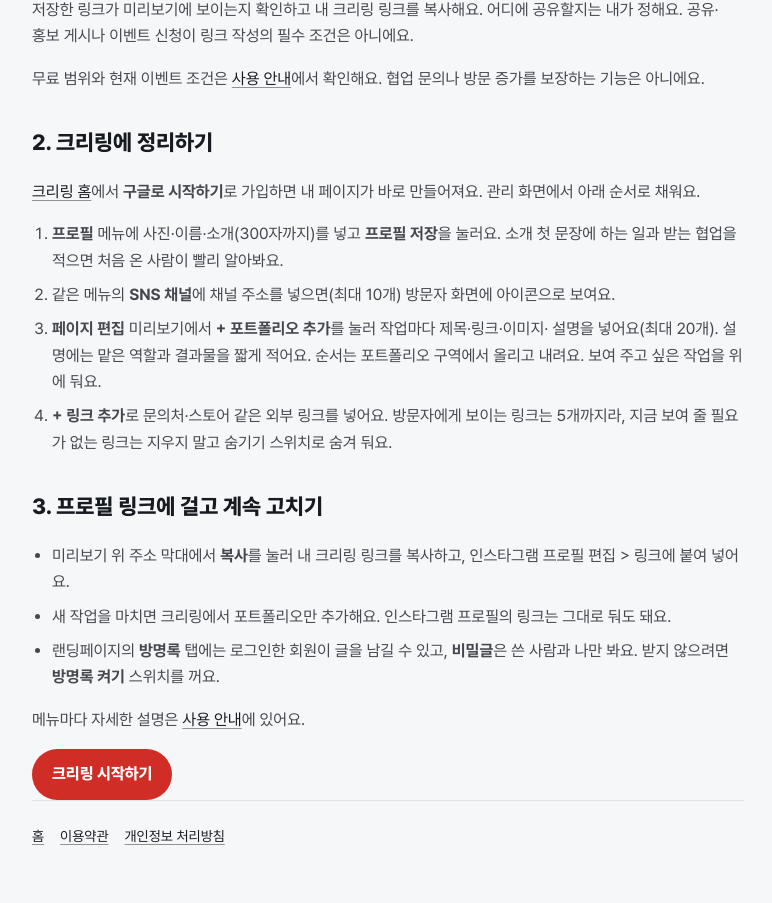
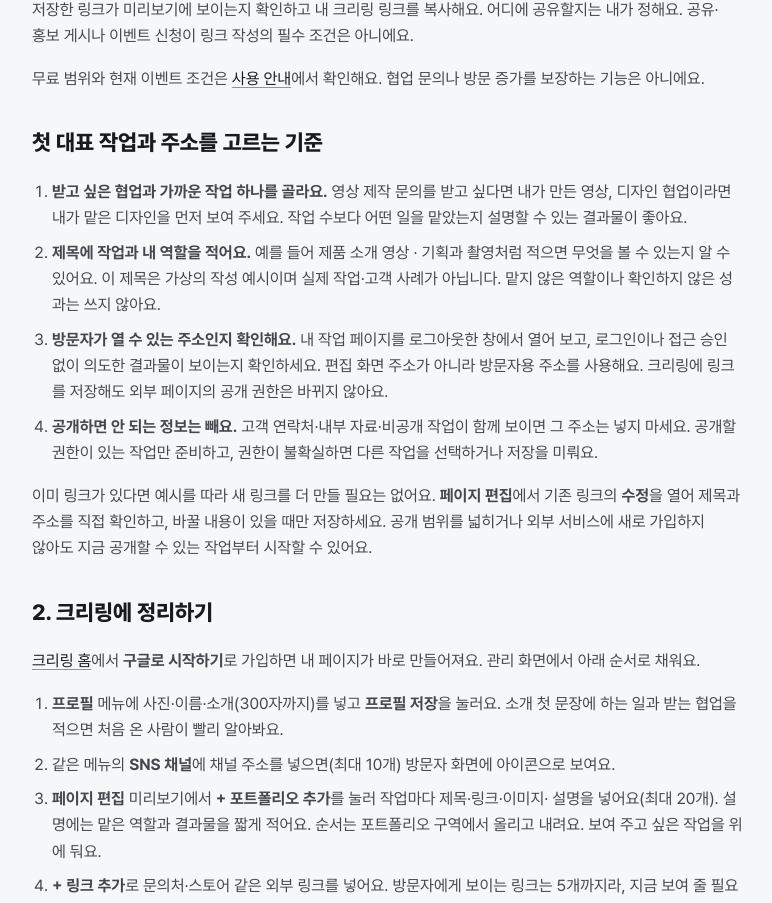
Before and after one commit to ai-worker-lab/crelink, a Next.js app in the folder apps/web/: page /docs/creator-portfolio-page in a window 1280 px wide. Shown: the part 1040-1943 px from the top of the page, without its empty margins (252-1024 px from the left). Built offline with nearby package versions, Linux system fonts and the light colour scheme.

Commit message:
feat(web): 협업 대표 작업과 방문자 접근 점검 안내
docs/work/orchestrator/0168-creator-starter-kit.md

AI-Operator-Run: 0a67138d-68da-47d4-a0b3-ccbfb5951c51

```diff
--- a/apps/web/src/app/(public)/docs/creator-portfolio-page/page.tsx
+++ b/apps/web/src/app/(public)/docs/creator-portfolio-page/page.tsx
@@ -73,6 +73,36 @@ export default function CreatorPortfolioPage() {
         </p>
       </section>
 
+      <section aria-labelledby="pf-choose-work">
+        <h2 id="pf-choose-work">첫 대표 작업과 주소를 고르는 기준</h2>
+        <ol>
+          <li>
+            <strong>받고 싶은 협업과 가까운 작업 하나를 골라요.</strong> 영상 제작 문의를 받고 싶다면 내가 만든 영상,
+            디자인 협업이라면 내가 맡은 디자인을 먼저 보여 주세요. 작업 수보다 어떤 일을 맡았는지 설명할 수 있는
+            결과물이 좋아요.
+          </li>
+          <li>
+            <strong>제목에 작업과 내 역할을 적어요.</strong> 예를 들어 <em>제품 소개 영상 · 기획과 촬영</em>처럼
+            적으면 무엇을 볼 수 있는지 알 수 있어요. 이 제목은 가상의 작성 예시이며 실제 작업·고객 사례가 아닙니다.
+            맡지 않은 역할이나 확인하지 않은 성과는 쓰지 않아요.
+          </li>
+          <li>
+            <strong>방문자가 열 수 있는 주소인지 확인해요.</strong> 내 작업 페이지를 로그아웃한 창에서 열어 보고,
+            로그인이나 접근 승인 없이 의도한 결과물이 보이는지 확인하세요. 편집 화면 주소가 아니라 방문자용 주소를
+            사용해요. 크리링에 링크를 저장해도 외부 페이지의 공개 권한은 바뀌지 않아요.
+          </li>
+          <li>
+            <strong>공개하면 안 되는 정보는 빼요.</strong> 고객 연락처·내부 자료·비공개 작업이 함께 보이면 그 주소는
+            넣지 마세요. 공개할 권한이 있는 작업만 준비하고, 권한이 불확실하면 다른 작업을 선택하거나 저장을 미뤄요.
+          </li>
+        </ol>
+        <p>
+          이미 링크가 있다면 예시를 따라 새 링크를 더 만들 필요는 없어요. <strong>페이지 편집</strong>에서 기존
+          링크의 <strong>수정</strong>을 열어 제목과 주소를 직접 확인하고, 바꿀 내용이 있을 때만 저장하세요.
+          공개 범위를 넓히거나 외부 서비스에 새로 가입하지 않아도 지금 공개할 수 있는 작업부터 시작할 수 있어요.
+        </p>
+      </section>
+
       <section aria-labelledby="pf-build">
         <h2 id="pf-build">2. 크리링에 정리하기</h2>
         <p>
```
Also changed, not shown: 3 other files (tests, documents, lock files or other folders).
